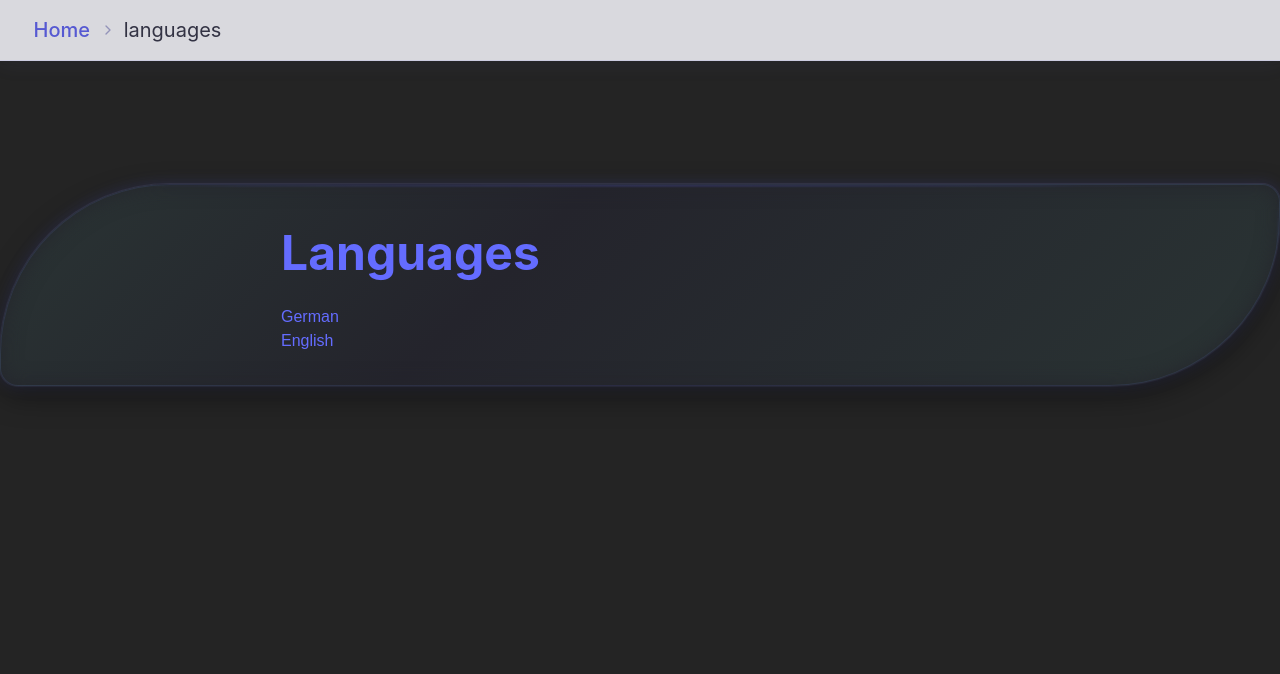
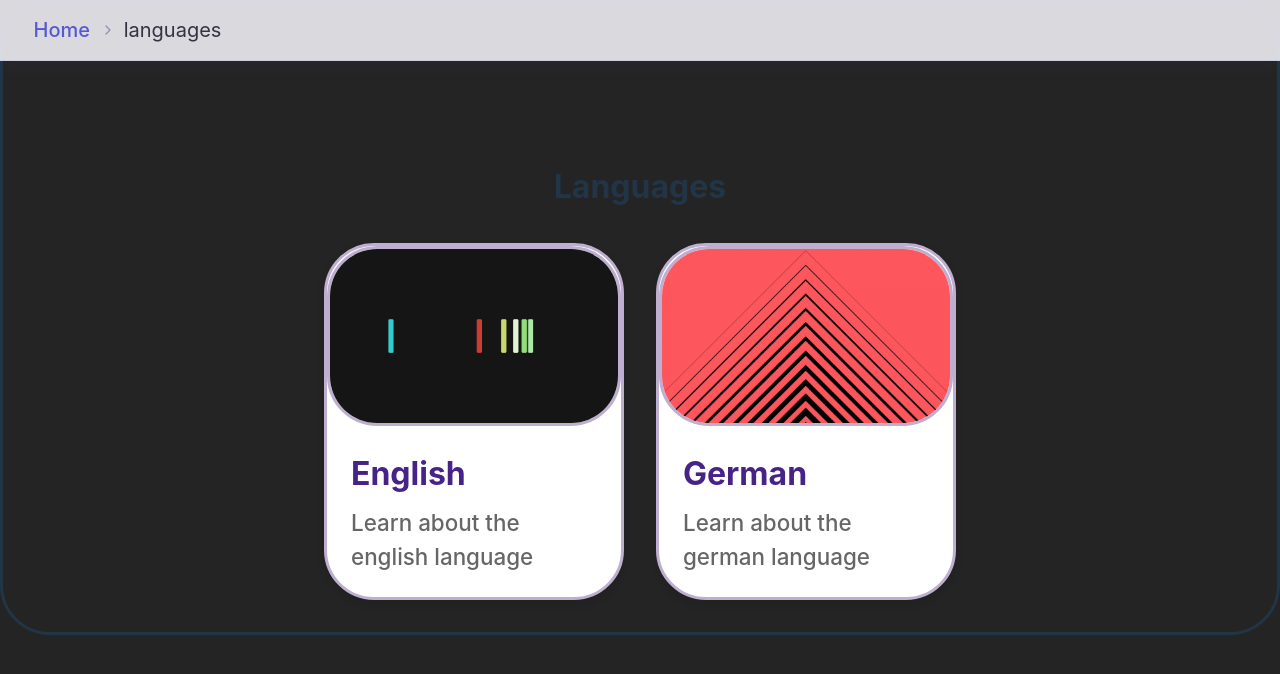
Before and after one commit to Regimented/KraftQuelle, a React (Vite) app: page /KraftQuelle/languages in a window 1280 px wide. Shown: the top 674 px of the page. Built offline with nearby package versions, Linux system fonts and the light colour scheme; a web font is replaced by a local one.

Commit message:
add LinkCard to languages

```diff
--- a/src/Pages/Languages/index.tsx
+++ b/src/Pages/Languages/index.tsx
@@ -1,16 +1,39 @@
-import { Link } from "react-router-dom";
-import Layout from "../../components/Layout";
+import LinkCard from "../../components/LinkCard";
+import "../../styles/linkCards.css";
+
+const links = [
+  {
+    to: "/english",
+    title: "English",
+    description: "Learn about the english language",
+    imageKey: "palikat.png",
+    imageSection: "countryLanguages",
+  },
+  {
+    to: "/german",
+    title: "German",
+    description: "Learn about the german language",
+    imageKey: "redarrow.jpg",
+    imageSection: "countryLanguages",
+  },
+];
 
 function Languages() {
   return (
-    <Layout>
-      <div>
-        <h1>Languages</h1>
-        <Link to="/german">German</Link>
-        <br />
-        <Link to="/english">English</Link>
+    <div className="home-content">
+      <h1>Languages</h1>
+      <div className="link-cards-container">
+        {links.map((link) => (
+          <LinkCard
+            to={link.to}
+            title={link.title}
+            description={link.description}
+            imageKey={link.imageKey}
+            imageSection={link.imageSection}
+          />
+        ))}
       </div>
-    </Layout>
+    </div>
   );
 }
 export default Languages;
```
